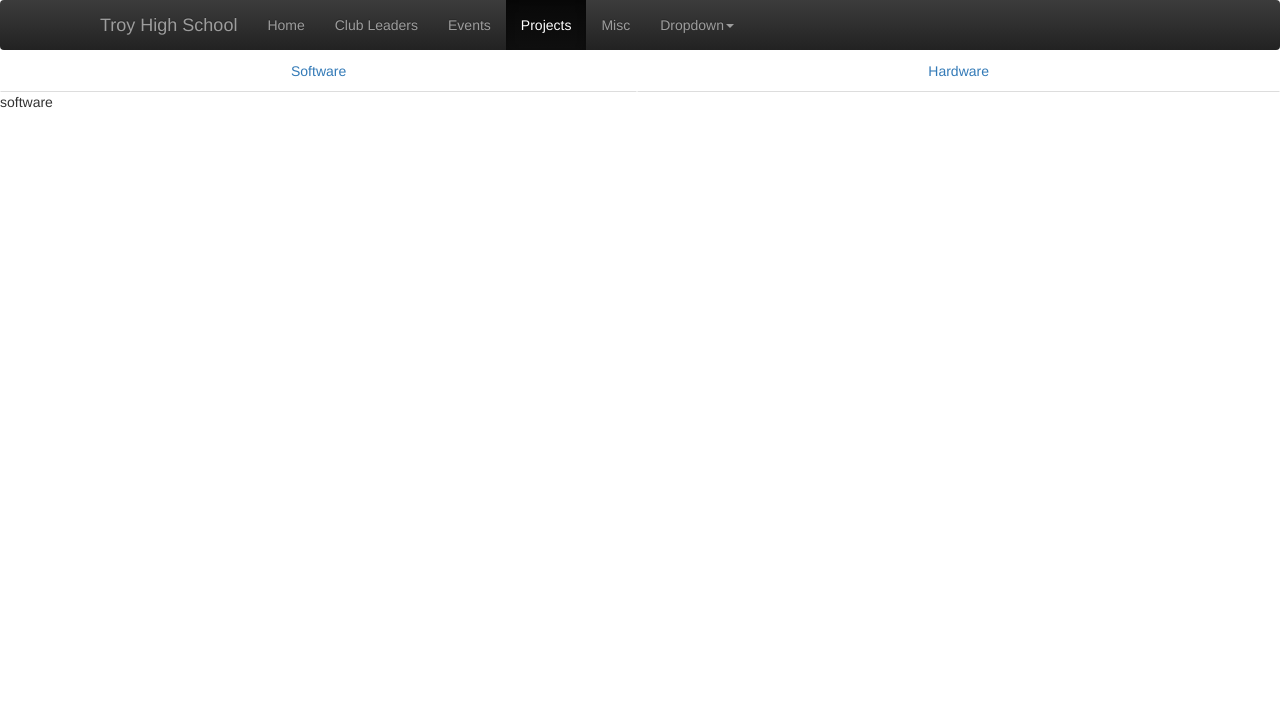
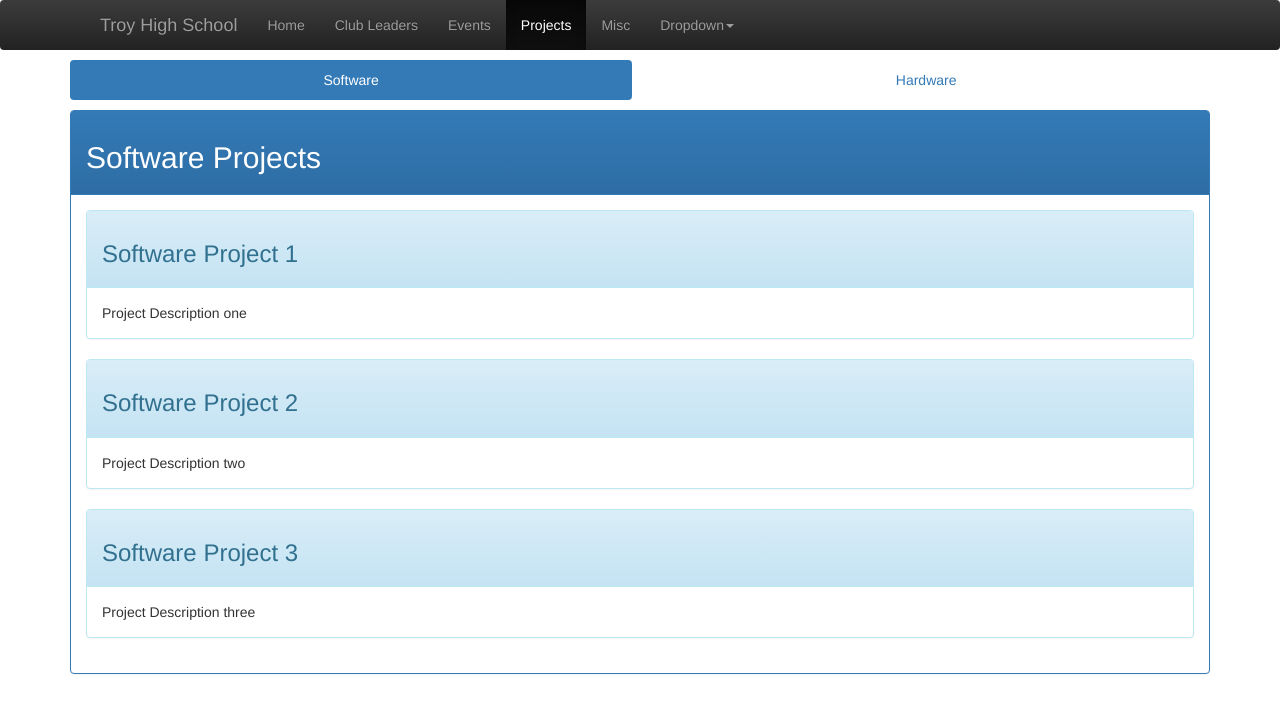
Before and after one commit to Deliquescence/THS_CompWeb, a plain HTML site: page Projects.html in a window 1280 px wide. Drawn offline with nearby package versions, Linux system fonts and the light colour scheme.

Commit message:
Work on projects page

```diff
--- a/Projects.html
+++ b/Projects.html
@@ -6,18 +6,38 @@
         <meta name="description" content="">
         <meta name="viewport" content="width=device-width">
         <link rel="shortcut icon" href="/favicon.ico">
-        <link rel="stylesheet" href="styles/main.css">
 
         <!-- Latest compiled and minified CSS -->
         <link rel="stylesheet" href="//maxcdn.bootstrapcdn.com/bootstrap/3.2.0/css/bootstrap.min.css">
         <!-- Optional theme -->
         <link rel="stylesheet" href="//maxcdn.bootstrapcdn.com/bootstrap/3.2.0/css/bootstrap-theme.min.css">
 
+        <link rel="stylesheet" href="styles/main.css">
+
         <script src="scripts/main.js"></script>
         <!-- jQuery (necessary for Bootstrap's JavaScript plugins) -->
         <script src="https://ajax.googleapis.com/ajax/libs/jquery/1.11.1/jquery.min.js"></script>
         <!-- Latest compiled and minified JavaScript -->
         <script src="//maxcdn.bootstrapcdn.com/bootstrap/3.2.0/js/bootstrap.min.js"></script>
+
+        <style type="text/css">
+            .project{
+                //text-align: center;
+                /*                margin-left: 5px;
+                                margin-right: 5px;
+                                padding-left: 0px;
+                                padding-right: 0px;*/
+            }
+            .myTab{
+                cursor: pointer;
+                border: black;
+                border-width: 1px;
+            }
+            .nav-pills{
+                padding-top: 10px;
+                padding-bottom: 10px;
+            }
+        </style>
     </head>
 
     <body onload="$('#hardware').hide();">
@@ -61,40 +81,90 @@
         </header>
         <!--End of nav bar -->
 
-        <!--        <script language="javascript" type="text/javascript">
-                    function showHide(shID) {
-                        if (document.getElementById(shID)) {
-                            if (document.getElementById(shID + '-show').style.display !== 'none') {
-                                document.getElementById(shID + '-show').style.display = 'none';
-                                document.getElementById(shID).style.display = 'block';
-                            }
-                            else {
-                                document.getElementById(shID + '-show').style.display = 'inline';
-                                document.getElementById(shID).style.display = 'none';
-                            }
-                        }
-                    }
-                </script>-->
+
 
         <!--Tabs-->
-        <div class = "projects">
-            <ul class="nav nav-tabs nav-justified" role="tablist">
-                <li role="presentation"><a onclick="$('#software').show();
-                        $('#hardware').hide();">Software</a></li>
-                <li role="presentation"><a onclick="$('#software').hide();
-                        $('#hardware').show();">Hardware</a></li>
+        <div class = "container">
+            <ul class="nav nav-pills nav-justified" role="tablist">
+                <!--
+                Tab switching is here
+
+                1. Show correct div
+                2. Hide other div
+                3. Set tab to active
+                4. Set other tab not active
+                -->
+                <li id="softwareTab" role="presentation" class="myTab active" style="padding-right: 5px;"><a onclick="$('#software').show();
+                        $('#hardware').hide();
+                        $('#softwareTab').attr('class', 'myTab active');
+                        $('#hardwareTab').attr('class', 'myTab');">Software</a></li>
+                <li id="hardwareTab" role="presentation" class="myTab" style="padding-left: 5px;"><a onclick="$('#software').hide();
+                        $('#hardware').show();
+                        $('#hardwareTab').attr('class', 'myTab active');
+                        $('#softwareTab').attr('class', 'myTab');">Hardware</a></li>
             </ul>
-            <div id="software">
-                <p>software</p>
+            <!-- Software Display-->
+            <div id="software" class="panel panel-primary">
+                <div class="panel-heading"><h2>Software Projects</h2></div>
+                <div class="panel-body">
+                    <!-- Software Projects-->
+                    <!-- TEMPLATE
+                    <div class="panel panel-info">
+                        <div class="panel-heading"><h3>Software Project Title</h3></div>
+                        <div class="panel-body">
+                            Project Description
+                        </div>
+                    </div>
+                    -->
+
+                    <div class="project panel panel-info">
+                        <div class="panel-heading"><h3>Software Project 1</h3></div>
+                        <div class="panel-body">
+                            Project Description one
+                        </div>
+                    </div>
+
+                    <div class="project panel panel-info ">
+                        <div class="panel-heading"><h3>Software Project 2</h3></div>
+                        <div class="panel-body">
+                            Project Description two
+                        </div>
+                    </div>
+
+                    <div class="project panel panel-info ">
+                        <div class="panel-heading"><h3>Software Project 3</h3></div>
+                        <div class="panel-body">
+                            Project Description three
+                        </div>
+                    </div>
+                </div>
             </div>
 
-            <div id="hardware">
-                <p>hardware</p>
+            <!-- Hardware Display-->
+            <div id="hardware" class="panel panel-primary">
+                <div class="panel-heading"><h2>Hardware Projects</h2></div>
+                <div class="panel-body">
+                    <!-- Hardware Projects-->
+                    <!--TEMPLATE
+                    <div class="panel panel-info">
+                    <div class="panel-heading"><h3>Hardware Project Name</h3></div>
+                    <div class="panel-body">
+                    Project Description
+                    </div>
+                    </div>
+                    -->
+
+                    <div class="project panel panel-info">
+                        <div class="panel-heading"><h3>Hardware Project 1</h3></div>
+                        <div class="panel-body">
+                            Lorem ipsum dolor sit amet, consectetur adipiscing elit. Nam feugiat ex et odio fringilla tempor. Pellentesque consequat sagittis varius. In tellus ante, sollicitudin vitae augue id, convallis bibendum ante. Nunc a elit eget quam consectetur luctus. Nullam a suscipit turpis. Donec est sapien, tempor eget augue in, fermentum efficitur lacus. Vivamus sodales, elit ut congue pretium, eros nulla tincidunt lorem, at hendrerit sem risus quis quam.
+                        </div>
+                    </div>
+                </div>
+
             </div>
         </div>
         <!--End of Tabs code-->
 
-
     </body>
-
 </html>
```
